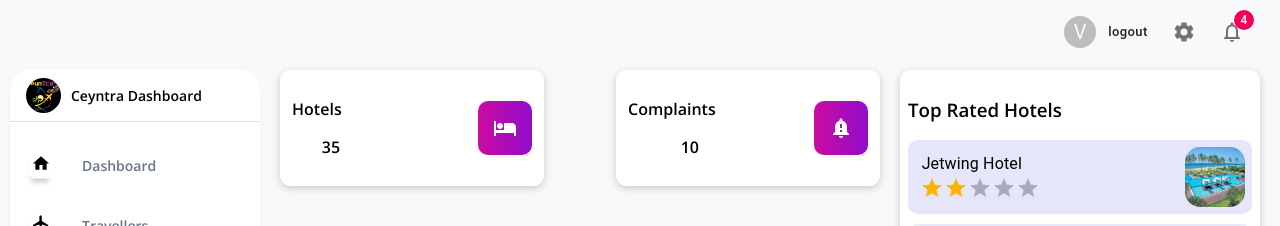
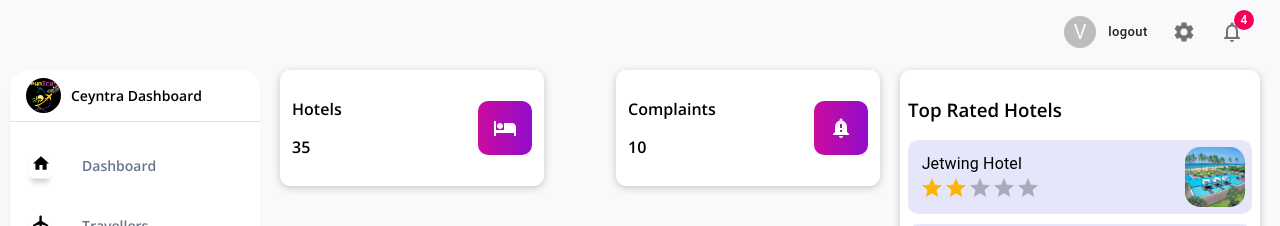
Before and after one commit to Ceyntra/ceyntra-admin-dashboard, a React (Create React App) app: page /home/hotels in a window 1280 px wide. Shown: the top 226 px of the page. Built offline with nearby package versions, Linux system fonts and the light colour scheme.

Commit message:
added styles

```diff
--- a/src/css/card.css
+++ b/src/css/card.css
@@ -8,6 +8,7 @@
     display: flex;
     justify-content: space-between;
     align-items: center;
+    cursor: pointer;
 }
 
 .iconCard{
@@ -17,6 +18,16 @@
 }
 
 .heading{
-    padding-left: 60%;
+    /* padding-left: 60%; */
     font-weight: bolder;
 }
+
+.heading-request{
+    animation: blinker 1s linear infinite;
+}
+
+@keyframes blinker {
+    50% {
+      opacity: 0;
+    }
+}
--- a/src/css/statcard.css
+++ b/src/css/statcard.css
@@ -25,9 +25,9 @@
   height: 50px;
 }
 
-.crd-cnt {
-  /* background-color: rebeccapurple; */
-}
+/* .crd-cnt {
+  background-color: rebeccapurple;
+} */
 
 .crd-text {
   font-weight: bolder;
```
